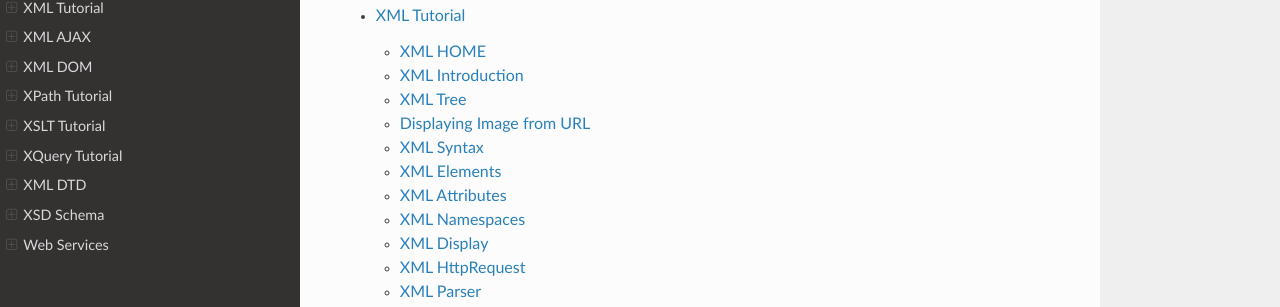
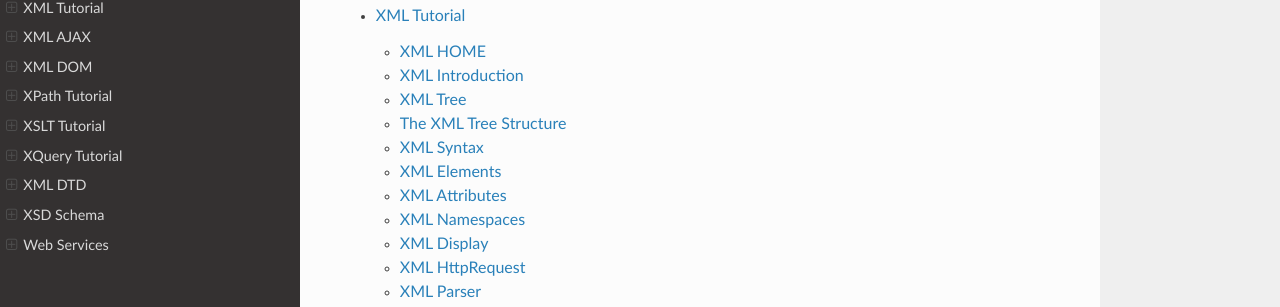
Before and after one commit to tsx-khann/xml-tutorials, a Sphinx documentation site: the page built from docs/source/index.rst, in a window 1280 px wide and 900 px high, scrolled down 329 px. Shown: the part 144-451 px from the top of the window. Built offline with Sphinx 7.4.7 and the Read the Docs theme 3.1.0, drawn with Linux system fonts in a browser that asks for light colours; pages that are not in the unit, such as notebooks, are missing from menus.

Commit message:
Update XML_Tree.rst

```diff
--- a/docs/source/XML_Tutorial/XML_Tree.rst
+++ b/docs/source/XML_Tutorial/XML_Tree.rst
@@ -7,9 +7,8 @@
 - Child elements are nested inside parent elements.
 - The tree structure allows easy navigation and manipulation of XML data.
 
-**The XML Tree Structure**
 
-Displaying Image from URL
+The XML Tree Structure
 =========================
 
 .. image:: https://www.w3schools.com/xml/nodetree.gif
```
